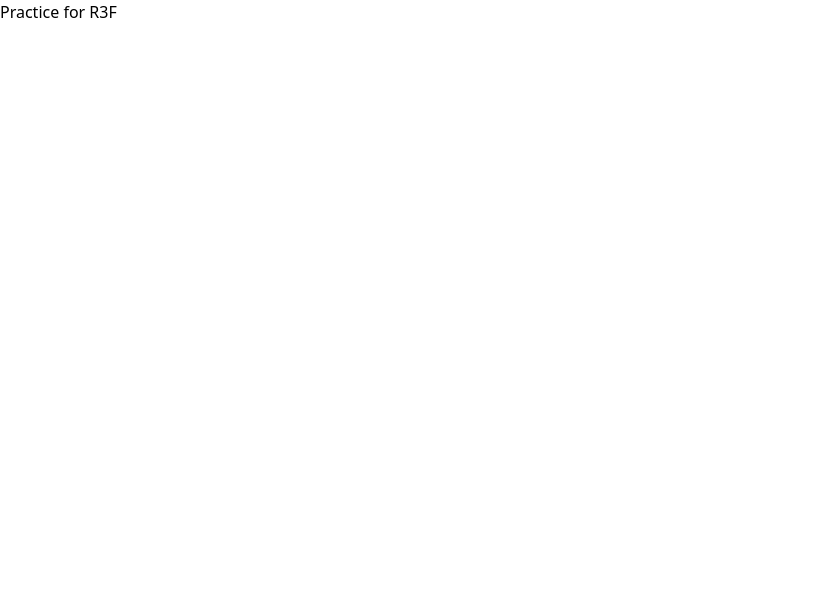
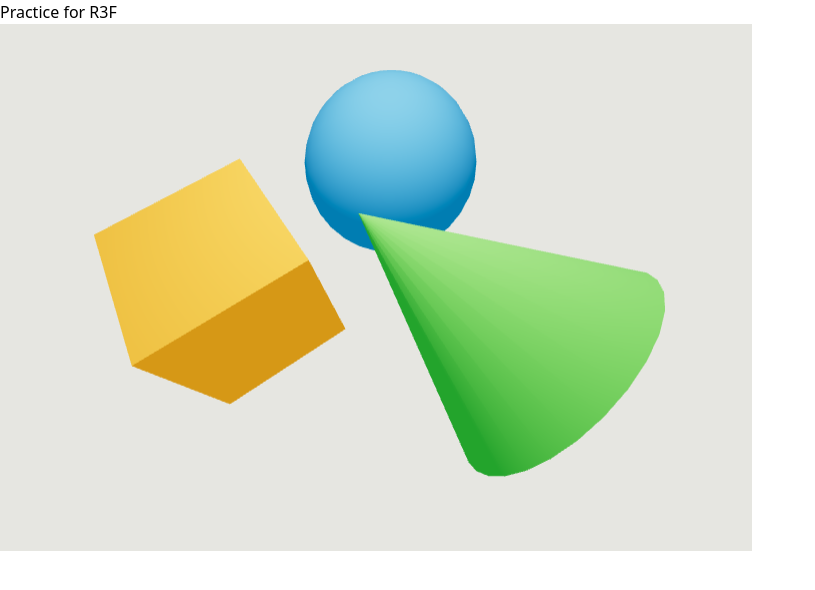
Before and after one commit to YM202c2100/R3F-Practice, a React (Vite) app: page / in a window 1280 px wide. Shown: the top 590 px of the page, without its empty margins (0-815 px from the left). Built offline with nearby package versions, Linux system fonts and the light colour scheme.

Commit message:
[feat] メインタイトルの画像を追加

```diff
--- a/src/components/MainTitle.jsx
+++ b/src/components/MainTitle.jsx
@@ -3,6 +3,9 @@ function MainTitle(){
   return(
     <div>
       <h1>Practice for R3F</h1>
+      <img
+        src="GeometryImage.png"
+      />
     </div>
   )
 }
```
Also changed, not shown: public/GeometryImage.png (added).
